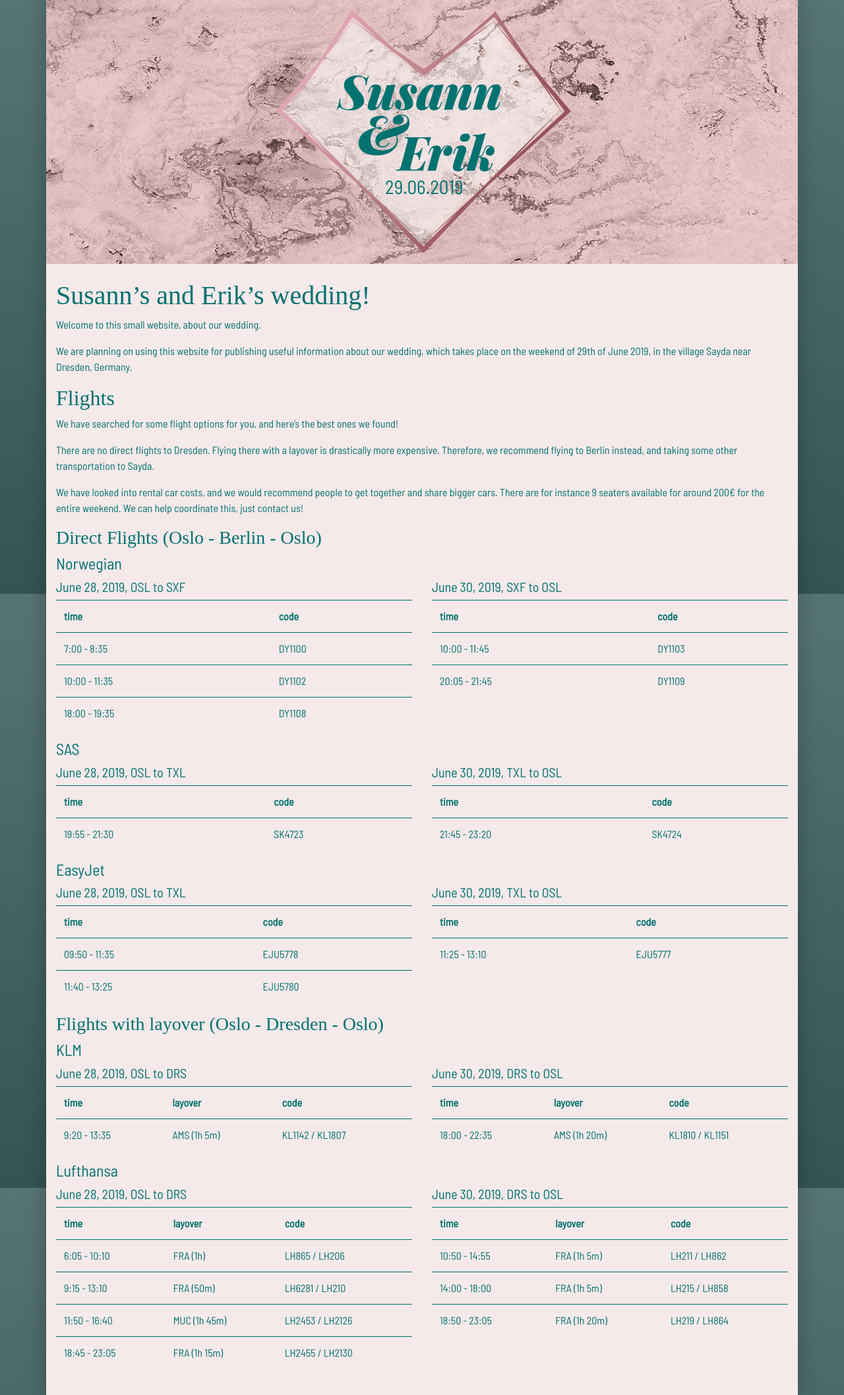
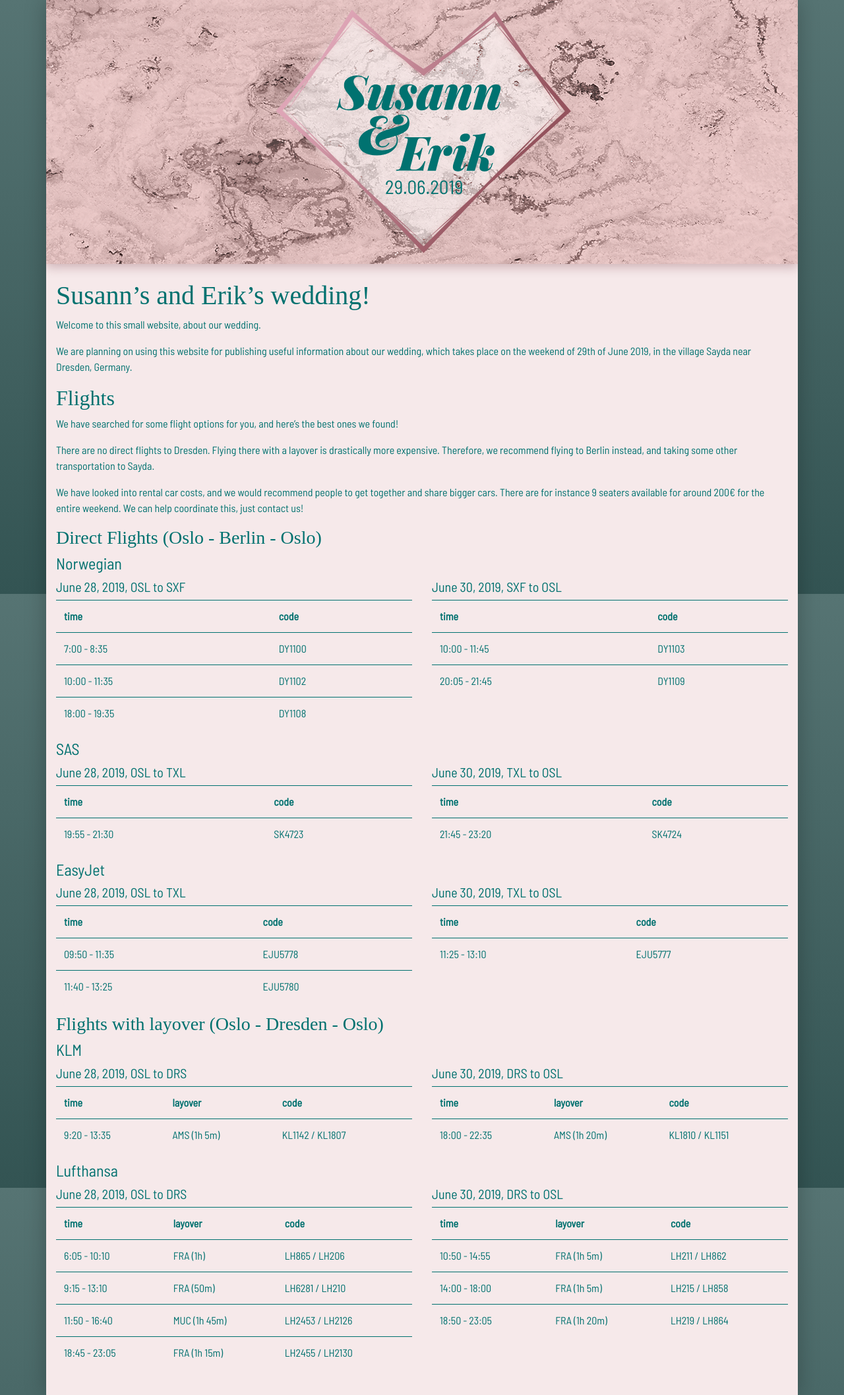
Before and after one commit to kusma/29-06-2019.com, a Jekyll site: the page built from index.md, in a window 1280 px wide. Shown: the whole page at 66% size. Built offline with Jekyll 4.4.1, drawn with Linux system fonts in a browser that asks for light colours; nearby versions of some CDN libraries; some web fonts are replaced.

Commit message:
add a box-shadow under the banner

```diff
--- a/css/screen.scss
+++ b/css/screen.scss
@@ -2,6 +2,7 @@
 ---
 
 $primary: #00716f;
+$shadow-color: #580e1a;
 $font-family-sans-serif: 'Barlow Semi Condensed', sans-serif;
 $font-family-serif: 'Playfair Display', serif;
 
@@ -23,6 +24,7 @@ body {
   background-image: url("{{ site.baseurl }}{% link /assets/banner-bg.png %}");
   background-position: center;
   background-size: cover;
+  box-shadow: 0 5px 15px 0 rgba($shadow-color,0.25);
 }
 
 #banner > img {
@@ -36,6 +38,7 @@ h1, h2, h3 {
 .container {
   background: #f6e9ea;
   box-shadow: 0 0 30px 0 rgba(0,0,0,0.25);
+  overflow-x: hidden;
 }
 
 table, thead, tbody, th, td {
```
